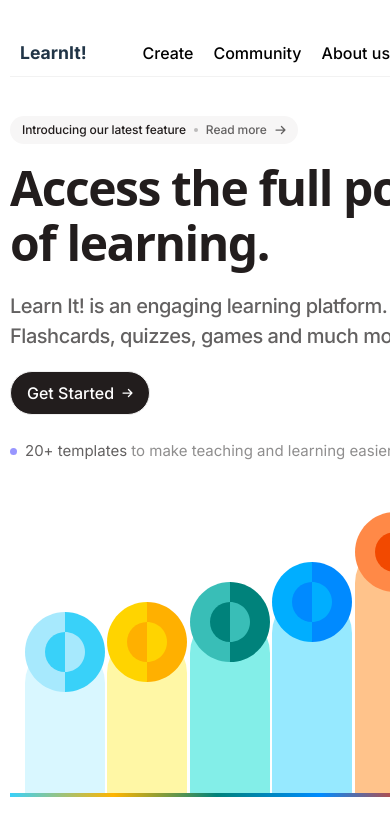
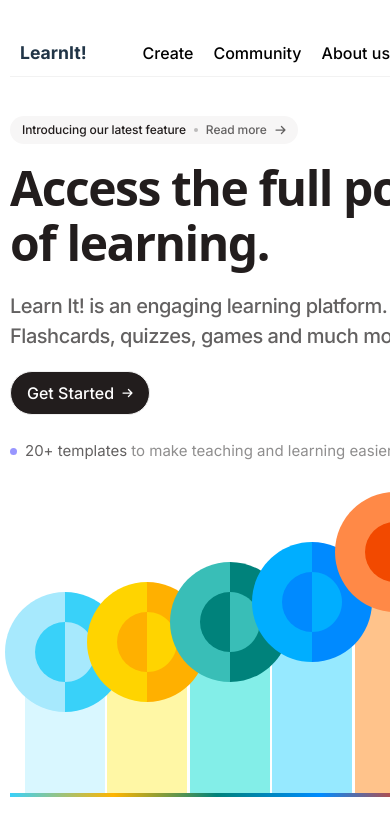
Before and after one commit to tanyagrr/first-project, a React (Vite) app: page / in a window 390 px wide. Shown: the top 836 px of the page. Built offline with nearby package versions, Linux system fonts and the light colour scheme.

Commit message:
fix media query

```diff
--- a/src/App.css
+++ b/src/App.css
@@ -281,7 +281,7 @@ and (max-width: 480px)  {
       margin-left: 15px;
     }
     .circle {
-      transform: scale(2);
+      transform: scale(3);
       position: relative;
       left: 20px;
       top: 35px;
```
